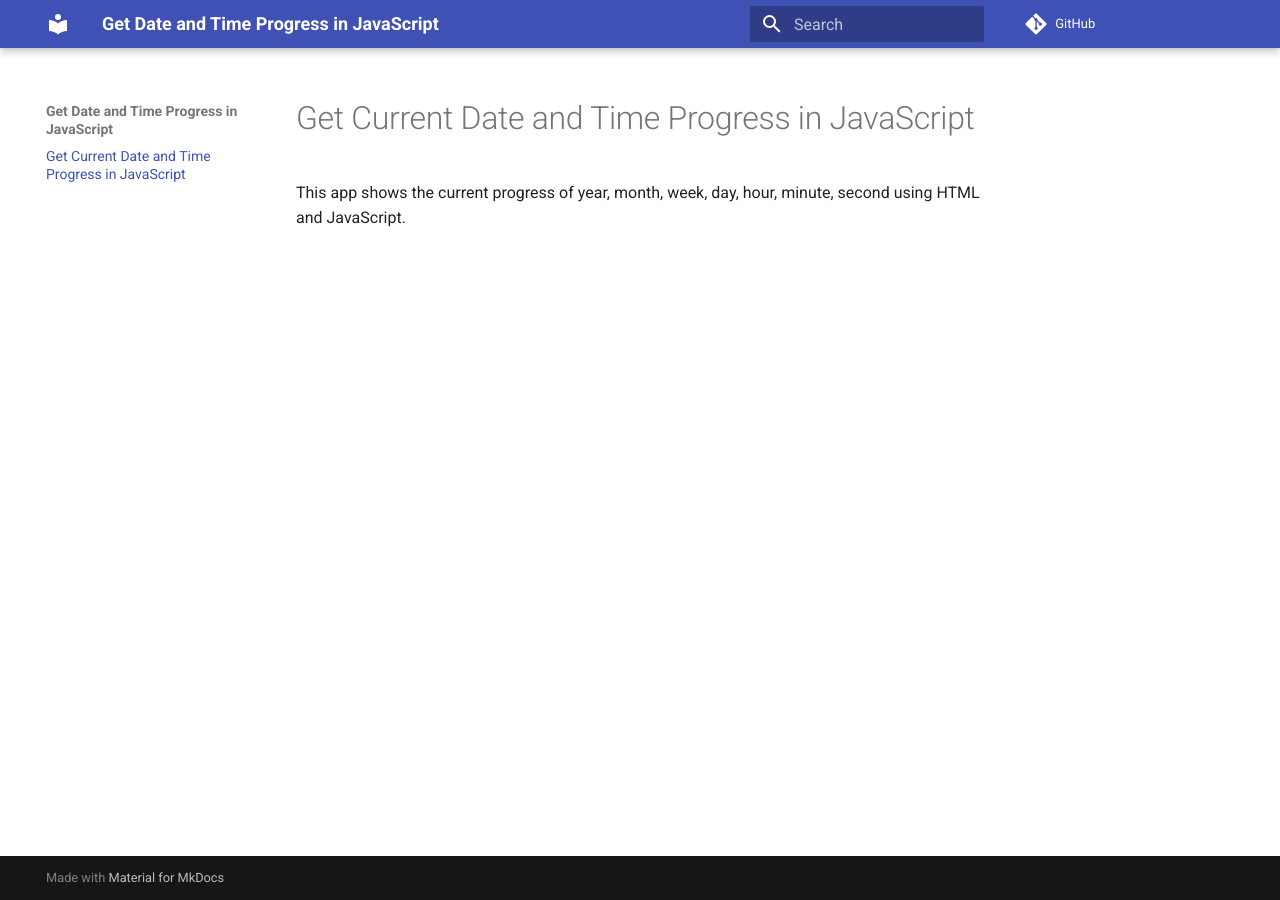
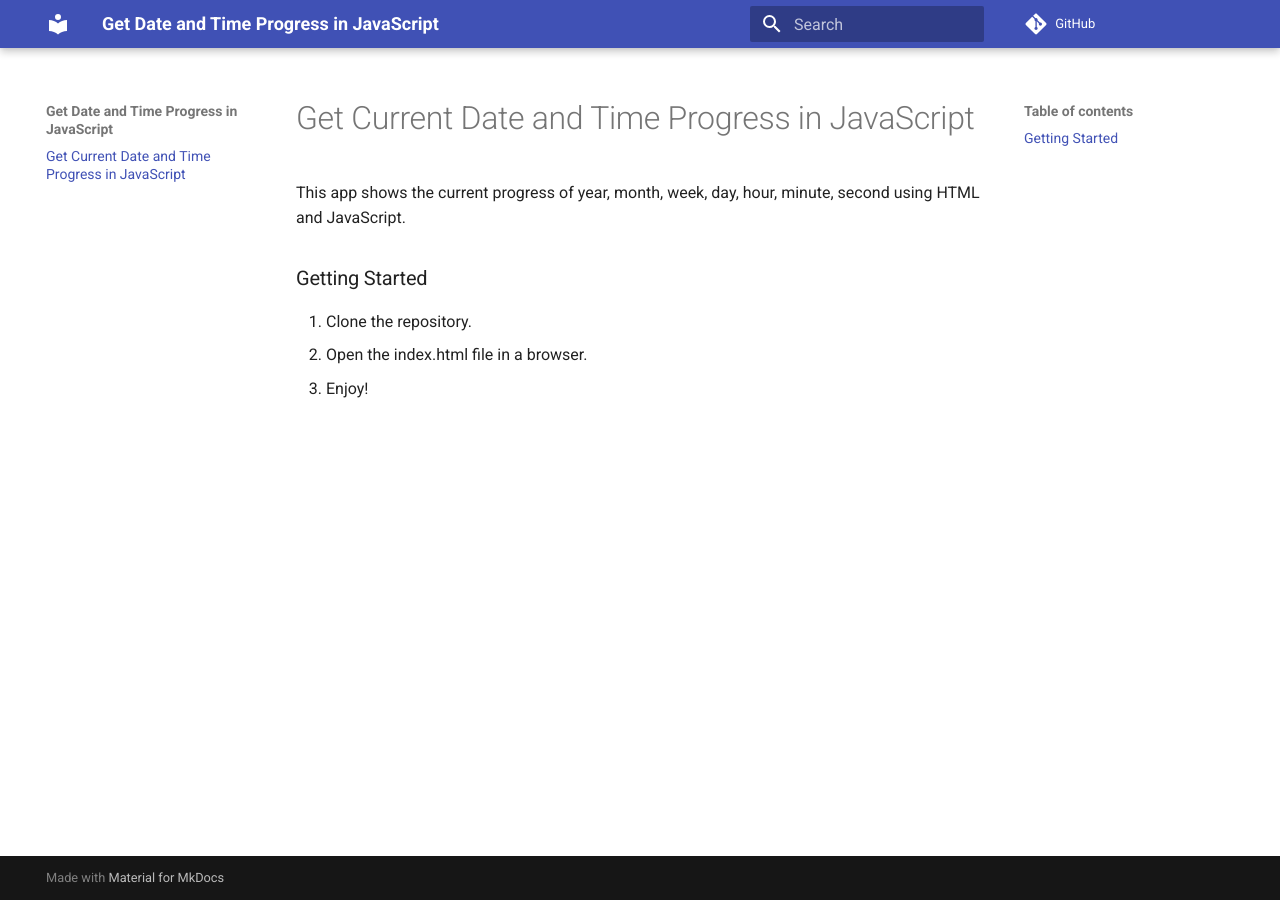
Before and after one commit to lulunac27a/javascript-date-time-progress, an MkDocs documentation site: the page built from docs/index.md, in a window 1280 px wide. Built offline with MkDocs 1.6.1 and Material for MkDocs 9.7.7, drawn with Linux system fonts in a browser that asks for light colours; comment, search, counter and statistics services are not loaded.

Commit message:
Add steps

```diff
--- a/docs/index.md
+++ b/docs/index.md
@@ -1,3 +1,9 @@
 # Get Current Date and Time Progress in JavaScript
 
 This app shows the current progress of year, month, week, day, hour, minute, second using HTML and JavaScript.
+
+### Getting Started
+
+1. Clone the repository.
+2. Open the index.html file in a browser.
+3. Enjoy!
```
Also changed, not shown: README.md (+6 -0 lines).
